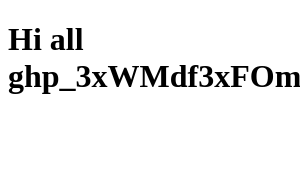
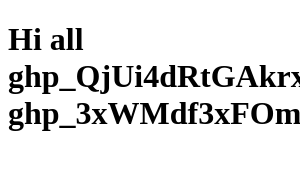
Before and after one commit to js-art/auto-update-electron, an Electron app: page index.html in a window 300 px wide. Shown: the top 170 px of the page. Drawn offline with Linux system fonts and the light colour scheme.

Commit message:
clean it

```diff
--- a/index.html
+++ b/index.html
@@ -7,7 +7,7 @@
 </head>
 <body>
   <h1>Hi all
-
+    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
 
     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
   </h1>
```
Also changed, not shown: package.json (+14 -9 lines), 2 other files.
